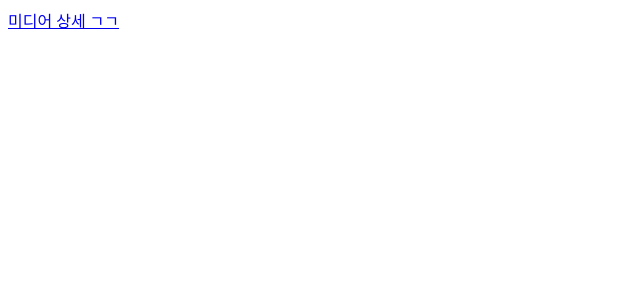
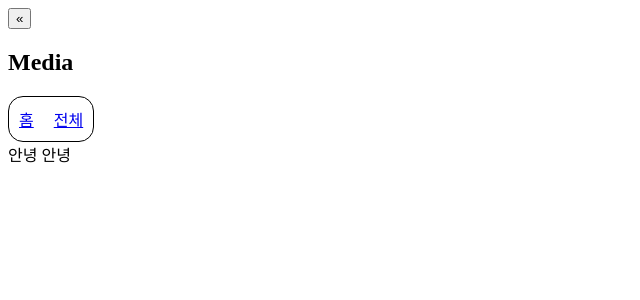
Before and after one commit to SungJiHyun131/Loopin, a React (Vite) app in the folder project01/: page /MediaHome in a window 1280 px wide. Shown: the top 300 px of the page, without its empty margins (0-640 px from the left). Built offline with nearby package versions, Linux system fonts and the light colour scheme.

Commit message:
미디어추가, 미디어디테일 삭제

```diff
--- a/project01/src/App.jsx
+++ b/project01/src/App.jsx
@@ -14,7 +14,8 @@ import NoticeDetail from './pages/artist/notice/NoticeDetail';
 import StoreHome from './pages/artist/store/StoreHome';
 import StoreDetail from './pages/artist/store/StoreDetail';
 import MediaHome from './pages/artist/media/MediaHome';
-import MediaDetail from './pages/artist/media/MediaDetail';
+import MediaA from './pages/artist/media/MediaA';
+import MediaB from './pages/artist/media/MediaB';
 import IllitHome from './pages/artist/illit/IllitHome';
 import FanHome from './pages/artist/fan/FanHome';
 import FanPostDetail from './pages/artist/fan/FanPostDetail';
@@ -23,6 +24,8 @@ import LiveHome from './pages/artist/live/LiveHome';
 import LiveDetail from './pages/artist/live/LiveDetail';
 import ArtistProfile from './pages/artist/illit/ArtistProfile';
 import MoreHeader from './components/MoreHeader';
+
+
 function App() {
   return (
     <Routes>
@@ -40,8 +43,13 @@ function App() {
   <Route path="NoticeDetail" element={<NoticeDetail/>} />
   <Route path="StoreHome" element={<StoreHome/>} />
   <Route path="StoreDetail" element={<StoreDetail/>} />
-  <Route path="MediaHome" element={<MediaHome/>} />
-  <Route path="MediaDetail" element={<MediaDetail/>} />
+
+  <Route path="MediaHome" element={<MediaHome/>} >
+  <Route index element={<MediaA/>} />
+  <Route path="MediaA" element={<MediaA/>} />
+  <Route path="MediaB" element={<MediaB/>} />
+  </Route>
+
   <Route path="IllitHome" element={<IllitHome/>} />
   <Route path="FanHome" element={<FanHome/>} />
   <Route path="LiveHome" element={<LiveHome/>} />
--- /dev/null
+++ b/project01/src/components/MediaHeader.jsx
@@ -0,0 +1,16 @@
+import React from 'react'
+import { useNavigate } from 'react-router-dom';
+
+const MediaHeader = () => {
+        const navigate = useNavigate();
+  return (
+    <div>
+          <header className='header-container'>
+        <button className="back-button" onClick={()=> navigate('/ArtistHome')}>«</button>
+        <h2 className="title">Media</h2>
+    </header>
+    </div>
+  )
+}
+
+export default MediaHeader
--- /dev/null
+++ b/project01/src/pages/artist/media/Media.css
@@ -0,0 +1,3 @@
+.cate{border: 1px solid #000;display: inline-block;padding: 10px 0;border-radius: 15px}
+.cate .home{padding: 10px;}
+.cate .all{padding: 10px;}
--- /dev/null
+++ b/project01/src/pages/artist/media/MediaA.jsx
@@ -0,0 +1,11 @@
+import React from 'react'
+
+const MediaA = () => {
+  return (
+    <div>
+      안녕 안녕
+    </div>
+  )
+}
+
+export default MediaA
--- /dev/null
+++ b/project01/src/pages/artist/media/MediaB.jsx
@@ -0,0 +1,11 @@
+import React from 'react'
+
+const MediaB = () => {
+  return (
+    <div>
+      어쩌라공
+    </div>
+  )
+}
+
+export default MediaB
--- a/project01/src/pages/artist/media/MediaDetail.jsx
+++ /dev/null
@@ -1,11 +0,0 @@
-import React from 'react'
-
-const MediaDetail = () => {
-  return (
-    <div>
-      미디어상세요
-    </div>
-  )
-}
-
-export default MediaDetail
--- a/project01/src/pages/artist/media/MediaHome.jsx
+++ b/project01/src/pages/artist/media/MediaHome.jsx
@@ -1,12 +1,23 @@
 import React from 'react'
-import {Link, useLocation} from 'react-router-dom'
+import {Link, Outlet, Route} from 'react-router-dom'
+import MediaHeader from '../../../components/MediaHeader'
+import './Media.css'
+
 const MediaHome = () => {
-    const location =useLocation();
   return (
     <div>
-      <Link to ='/MediaDetail'>미디어 상세 ㄱㄱ</Link>
-    </div>
+      <div className="MediaHeader">
+        <MediaHeader/>
+      </div>
+      <div className="cate">
+      <Link to ='MediaA' className='home'>홈</Link>
+      <Link to ='MediaB' className='all'>전체</Link>
+      </div>
+      <Outlet/>
+      </div>
+
+
   )
 }
-
+<Route path="MediaHeader" element={<MediaHeader/>}/>
 export default MediaHome
```
